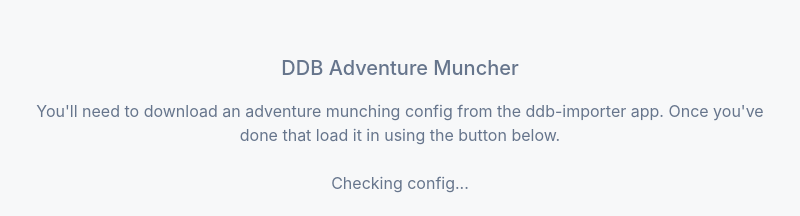
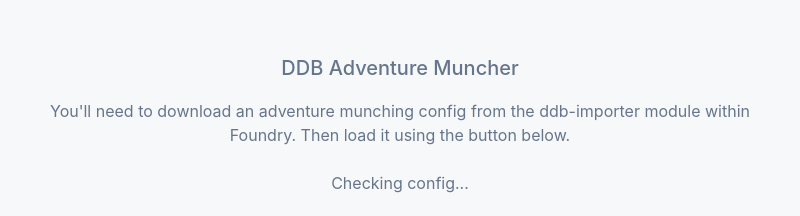
Before and after one commit to MrPrimate/ddb-adventure-muncher, an Electron app: page renderer/index.html in a window 800 px wide. Shown: the part 152-368 px from the top of the page. Drawn offline with nearby package versions, Linux system fonts and the light colour scheme; no server answers.

Commit message:
improve wording on munch screen

```diff
--- a/renderer/index.html
+++ b/renderer/index.html
@@ -13,8 +13,8 @@
     <div class="empty">
       <p class="empty-title h5">DDB Adventure Muncher</p>
       <p class="empty-subtitle">
-        You'll need to download an adventure munching config from the ddb-importer app.
-        Once you've done that load it in using the button below.
+        You'll need to download an adventure munching config from the ddb-importer module within Foundry.
+        Then load it using the button below.
       </p>
 
       <div class="empty-action">
```
